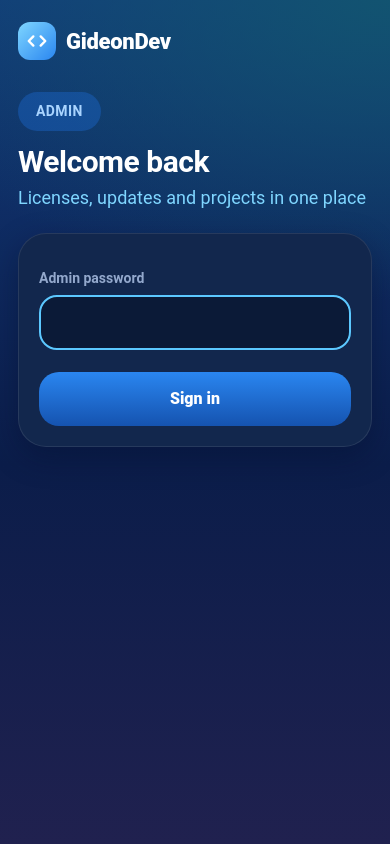
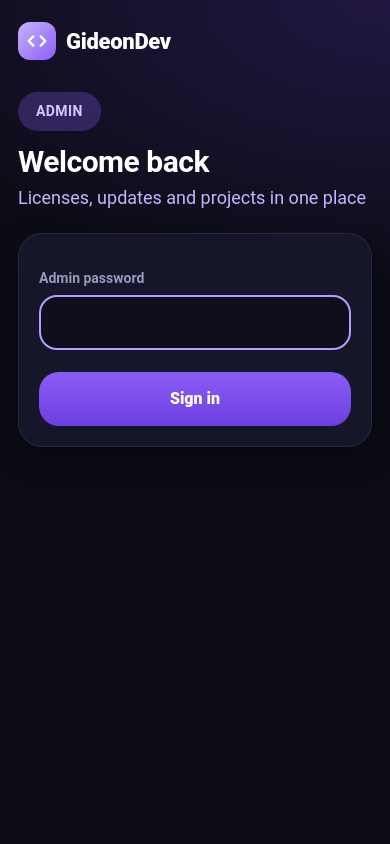
Before and after one commit to Gideonshaz/gideondev-portal, a Flask app: page /login in a window 390 px wide. Run offline with Flask 3, Linux system fonts and the light colour scheme; data that the repository does not hold is empty; parts of the project's set-up code (start-up, migrations or seed data) failed here and were passed over; some libraries are stand-ins or nearby versions.

Commit message:
Responsive redesign: near-black purple theme, desktop sidebar dashboard, mobile tiles
Co-Authored-By: Claude Sonnet 5.5 <noreply@anthropic.com>
Claude-Session: https://claude.ai/code/session_01AGY16ZMduP72aiVogSh5pD

```diff
--- a/app.py
+++ b/app.py
@@ -126,7 +126,15 @@ def csrf():
 
 @app.context_processor
 def inject():
-    return {"csrf": session.get("csrf", "")}
+    side = []
+    if session.get("admin") and request.endpoint not in (None, "static"):
+        try:
+            with db() as conn:
+                side = [dict(slug=r[0], name=r[1])
+                        for r in conn.execute("SELECT slug, name FROM projects ORDER BY name").fetchall()]
+        except Exception:
+            side = []
+    return {"csrf": session.get("csrf", ""), "side_projects": side}
 
 
 @app.after_request
@@ -373,9 +381,21 @@ def dashboard():
                    (SELECT count(*) FROM activations a JOIN licenses l ON l.id=a.license_id
                      WHERE l.project_id=p.id)
             FROM projects p ORDER BY p.name""").fetchall()
+        recent_rel = conn.execute("""
+            SELECT p.name, r.version, r.channel, r.created_at FROM releases r
+            JOIN projects p ON p.id=r.project_id WHERE NOT r.yanked
+            ORDER BY r.created_at DESC LIMIT 5""").fetchall()
+        recent_act = conn.execute("""
+            SELECT p.name, a.device_id, a.last_seen FROM activations a
+            JOIN licenses l ON l.id=a.license_id JOIN projects p ON p.id=l.project_id
+            ORDER BY a.last_seen DESC LIMIT 5""").fetchall()
     projects = [dict(slug=r[0], name=r[1], is_public=r[2], releases=r[3], licenses=r[4],
                      devices=r[5]) for r in rows]
-    return render_template("dashboard.html", projects=projects)
+    totals = dict(projects=len(projects), key_count=sum(p["licenses"] for p in projects),
+                  devices=sum(p["devices"] for p in projects),
+                  releases=sum(p["releases"] for p in projects))
+    return render_template("dashboard.html", projects=projects, totals=totals,
+                           recent_rel=recent_rel, recent_act=recent_act)
 
 
 @app.post("/projects")
--- a/static/style.css
+++ b/static/style.css
@@ -1,22 +1,19 @@
-/* GideonDev Portal — deep-blue gradient, big rounded white cards, pill badges.
+/* GideonDev Portal — near-black with purple accent, rounded cards, pill badges.
    Plain CSS only: the site's security policy allows no outside fonts or inline styles. */
 :root {
   color-scheme: dark;
-  --card: #12274d; --card2: #0e2040; --field: #0b1a37;
-  --ink: #eaf1ff; --muted: #93a8cc; --line: rgba(255, 255, 255, .09); --soft: rgba(255, 255, 255, .07);
-  --blue: #5cc8ff; --blue2: #2a86f0; --blue-dark: #1553b0;
-  --cyan: #7fd6ff; --green: #6ee7a8; --red: #ff8a90; --amber: #ffc861;
-  --radius: 28px;
+  --card: #16162b; --card2: #111122; --field: #0e0e1d;
+  --ink: #ecebf8; --muted: #9a98bd; --line: rgba(255, 255, 255, .08); --soft: rgba(255, 255, 255, .07);
+  --blue: #b79cff; --blue2: #8b5cf6; --blue-dark: #6d3fe0;
+  --cyan: #c4b5fd; --green: #6ee7a8; --red: #ff8a90; --amber: #ffc861;
+  --radius: 24px;
 }
 * { box-sizing: border-box; }
-html { background: #0b1d4a; }
+html { background: #0c0c16; }
 body {
   margin: 0; min-height: 100vh; color: var(--ink);
   font: 16px/1.5 Roboto, "Segoe UI", system-ui, -apple-system, sans-serif;
-  background:
-    radial-gradient(900px 500px at 100% 0%, rgba(18, 88, 111, .85), transparent 60%),
-    linear-gradient(180deg, #123a7a 0%, #0b1d4a 55%, #20214f 100%);
-  background-attachment: fixed;
+  background: radial-gradient(900px 480px at 100% 0%, rgba(109, 63, 224, .22), transparent 60%), #0c0c16;
 }
 a { color: var(--blue); }
 main { max-width: 760px; margin: 0 auto; padding: 8px 18px 56px; }
@@ -35,7 +32,7 @@ main { max-width: 760px; margin: 0 auto; padding: 8px 18px 56px; }
 
 /* ---------- page heading ---------- */
 .pill { display: inline-block; margin: 18px 0 14px; padding: 9px 18px; border-radius: 999px;
-  background: rgba(31, 111, 224, .35); color: #a9d4ff; font-weight: 700; font-size: 14px;
+  background: rgba(139, 92, 246, .28); color: #d4c6ff; font-weight: 700; font-size: 14px;
   letter-spacing: .4px; text-transform: uppercase; text-decoration: none; }
 h1 { margin: 0 0 4px; color: #fff; font-size: 34px; line-height: 1.15; letter-spacing: -.5px; }
 h1 .muted { display: block; margin-top: 6px; }
@@ -45,7 +42,7 @@ h3 { margin: 24px 0 8px; font-size: 17px; }
 
 /* ---------- cards ---------- */
 .card { background: var(--card); border: 1px solid var(--line); border-radius: var(--radius); padding: 24px;
-  margin-bottom: 20px; box-shadow: 0 10px 30px rgba(3, 12, 40, .35); overflow-x: auto; }
+  margin-bottom: 20px; box-shadow: 0 10px 30px rgba(0, 0, 0, .4); overflow-x: auto; }
 .narrow { max-width: 440px; margin: 40px auto; }
 .hero-card { text-align: center; }
 .badge { width: 76px; height: 76px; border-radius: 50%; margin: 0 auto 12px; display: grid;
@@ -82,16 +79,16 @@ h1 .muted { color: #a9c4ee; }
 .tag.bad { background: rgba(255, 138, 144, .16); color: var(--red); }
 .tag.good { background: rgba(110, 231, 168, .16); color: var(--green); }
 code { font: 13px ui-monospace, Menlo, Consolas, monospace; word-break: break-all;
-  background: rgba(255, 255, 255, .08); color: #cfe3ff; padding: 2px 7px; border-radius: 8px; }
+  background: rgba(255, 255, 255, .08); color: #dcd6ff; padding: 2px 7px; border-radius: 8px; }
 .flash { background: var(--card); color: var(--ink); border-left: 6px solid var(--blue); border-radius: 18px; padding: 14px 18px;
-  margin: 8px 0 18px; font-weight: 600; box-shadow: 0 8px 22px rgba(3, 12, 40, .3); }
+  margin: 8px 0 18px; font-weight: 600; box-shadow: 0 8px 22px rgba(0, 0, 0, .35); }
 
 /* ---------- forms ---------- */
 label { display: block; margin: 14px 0; color: var(--muted); font-size: 14px; font-weight: 700; }
 label.check { color: var(--ink); font-weight: 500; display: flex; align-items: center; gap: 10px; }
 input, select, textarea { display: block; width: 100%; margin-top: 6px; padding: 15px 16px;
-  background: var(--field); color: var(--ink); border: 2px solid #2a4a85; border-radius: 18px; font: inherit; }
-input::placeholder, textarea::placeholder { color: #6f86ad; }
+  background: var(--field); color: var(--ink); border: 2px solid #2f2f58; border-radius: 18px; font: inherit; }
+input::placeholder, textarea::placeholder { color: #6c6a94; }
 select option { background: var(--field); color: var(--ink); }
 input:focus, select:focus, textarea:focus { outline: none; border-color: var(--blue); }
 input[type=checkbox] { width: 24px; height: 24px; margin: 0; padding: 0; accent-color: var(--blue); }
--- a/templates/base.html
+++ b/templates/base.html
@@ -4,12 +4,23 @@
   <meta charset="utf-8">
   <meta name="viewport" content="width=device-width, initial-scale=1">
   <meta name="robots" content="noindex">
-  <meta name="theme-color" content="#0b1d4a">
+  <meta name="theme-color" content="#0c0c16">
   <title>{% block title %}GideonDev Portal{% endblock %}</title>
   <link rel="stylesheet" href="{{ url_for('static', filename='style.css') }}">
 </head>
 <body>
-  <div class="topbar">
+  <div class="shell{% if not session.get('admin') %} nosidebar{% endif %}">
+  {% if session.get('admin') %}
+  <aside class="side">
+    <a class="brand" href="{{ url_for('dashboard') }}"><span class="mark"><svg width="22" height="22" viewBox="0 0 24 24" fill="none" stroke="#fff" stroke-width="2.6" stroke-linecap="round" stroke-linejoin="round" aria-hidden="true"><path d="M8 7l-5 5 5 5M16 7l5 5-5 5"/></svg></span>GideonDev</a>
+    <a class="nav{% if request.endpoint == 'dashboard' %} on{% endif %}" href="{{ url_for('dashboard') }}">Dashboard</a>
+    <h4>Projects</h4>
+    {% for sp in side_projects %}<a class="nav{% if request.view_args and request.view_args.get('slug') == sp.slug %} on{% endif %}" href="{{ url_for('project_page', slug=sp.slug) }}">{{ sp.name }}</a>{% endfor %}
+    <form method="post" action="{{ url_for('logout') }}"><input type="hidden" name="csrf" value="{{ csrf }}"><button class="ghost">Log out</button></form>
+  </aside>
+  {% endif %}
+  <div class="content">
+  <div class="topbar{% if session.get('admin') %} admin{% endif %}">
     <a class="brand" href="{{ url_for('dashboard') if session.get('admin') else '#' }}">
       <span class="mark"><svg width="22" height="22" viewBox="0 0 24 24" fill="none" stroke="#fff" stroke-width="2.6" stroke-linecap="round" stroke-linejoin="round" aria-hidden="true"><path d="M8 7l-5 5 5 5M16 7l5 5-5 5"/></svg></span>
       GideonDev
@@ -27,5 +38,7 @@
     {% endwith %}
     {% block body %}{% endblock %}
   </main>
+  </div>
+  </div>
 </body>
 </html>
```
Also changed, not shown: other parts of static/style.css (+38 -4 lines), templates/dashboard.html (+27 -0 lines).
